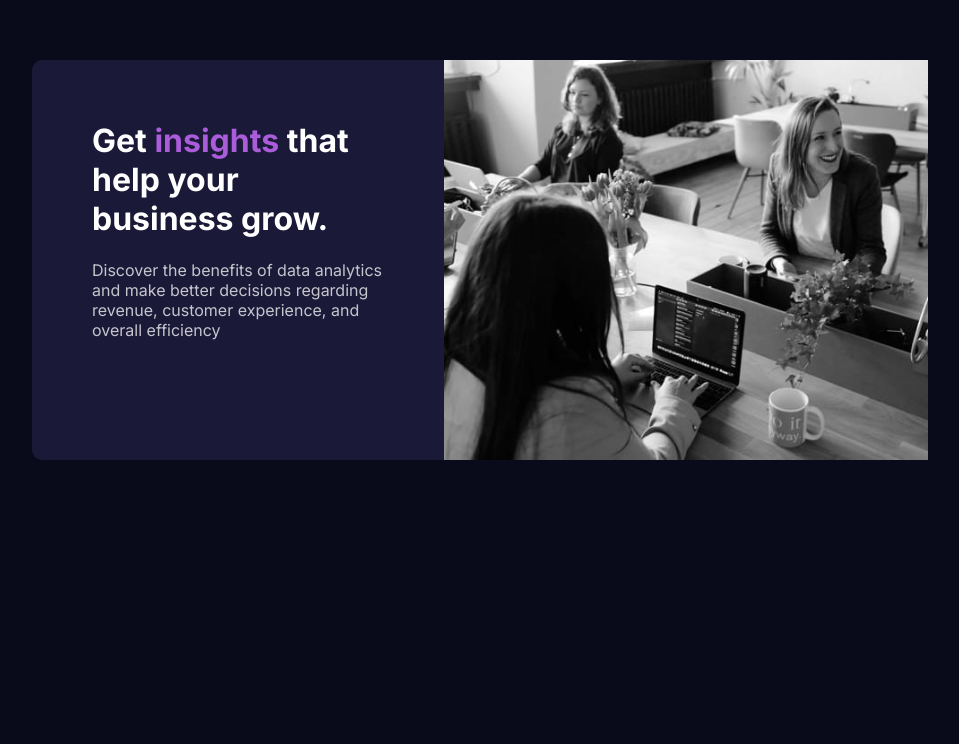
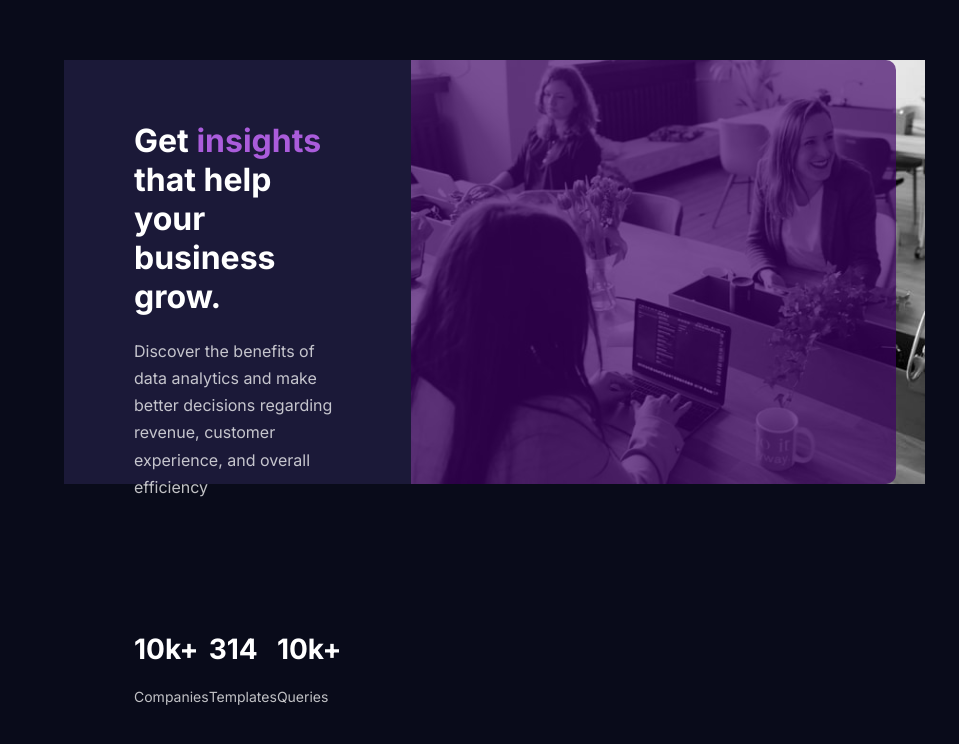
Before and after one commit to ServoCorp/Stats-Summary-Card-Concept, a plain HTML site: page index.html in a window 1280 px wide. Shown: the part 140-884 px from the top of the page, without its empty margins (160-1119 px from the left). Before the commit the page ends 800 px from the top, so only its background shows below. Drawn offline with Linux system fonts and the light colour scheme.

Commit message:
Finished desktop design and code

```diff
--- a/assets/css/style.scss
+++ b/assets/css/style.scss
@@ -21,21 +21,21 @@ body {
 
     }
     .content {
-        background: $darkDesaturatedBlue;
-        width: 70vw;
-        height: 50vh;
+        background: #3f0066ad;
+        width: 65vw;
+        height: 53vh;
         position: absolute;
         border-radius: 10px 10px 10px 10px;
         top: 25vh;
         display: flex;
         //max & min
-        max-width: 70vw;
-        min-width: 70vw;
-        max-height: 50vh;
-        min-height: 50vh;
+        max-width: 65vw;
+        min-width: 65vw;
+        max-height: 53vh;
+        min-height: 53vh;
     }
     .leftContent {
-        padding: 40px 60px 60px 60px;
+        padding: 40px 70px 60px 70px;
         h1 {
             font-family: 'Inter', sans-serif;
             color:$white;
@@ -44,15 +44,29 @@ body {
         p {
             font-family: 'Inter', sans-serif;
             color: $transparentWhite;
+            line-height: 1.7;
         }
     }
 
     .image {
         height: 100%;
         display: flex;
+        img {
+            z-index: -1;
+        }
+    }
+
+    .lowerStats {
+        padding-top: 12vh;
+        font-size: 14px;
     }
 
     .left {
+        background: hsl(244, 38%, 16%);
+        .lowerContainer {
+            display: flex;
+            justify-content: space-between;
+        }
 
     }
     .right {
--- a/index.html
+++ b/index.html
@@ -15,6 +15,17 @@
                     <h1>Get <span class="purp">insights</span> that help your business grow. </h1>
                     <p class="mainP">Discover the benefits of data analytics and make better decisions regarding revenue, customer experience, and overall efficiency</p>
                     <div class="lowerStats">
+                        <div class="lowerContainer">
+                            <div class="stat">
+                                <h1>10k+</h1><p>Companies</p>
+                            </div>
+                            <div class="stat">
+                                <h1>314</h1><p>Templates</p>
+                            </div>
+                            <div class="stat">
+                                <h1>10k+</h1><p>Queries</p>
+                            </div>
+                        </div>
                     </div>
                 </div>
             </div>
```
Also changed, not shown: assets/css/style.css, 1 other file.
